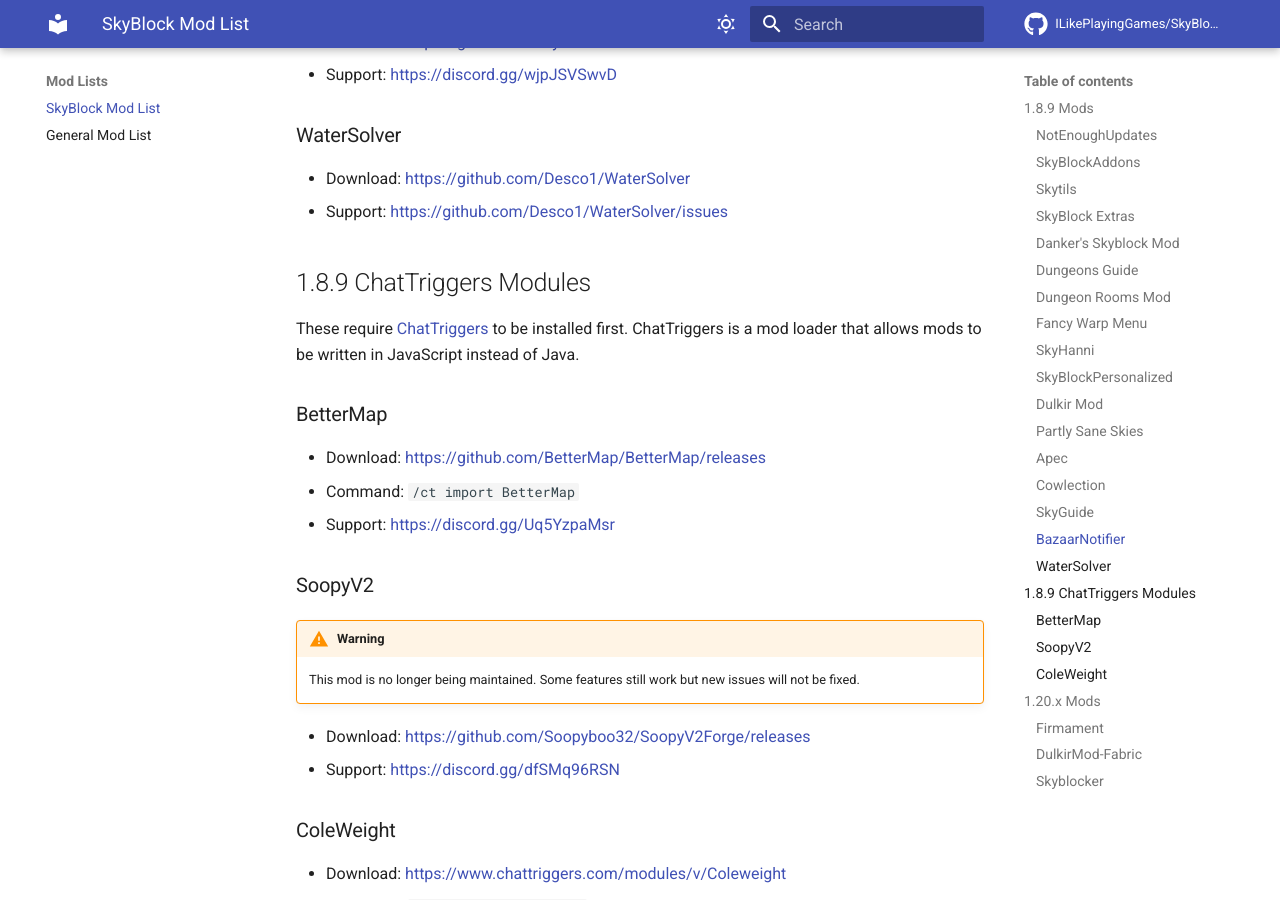
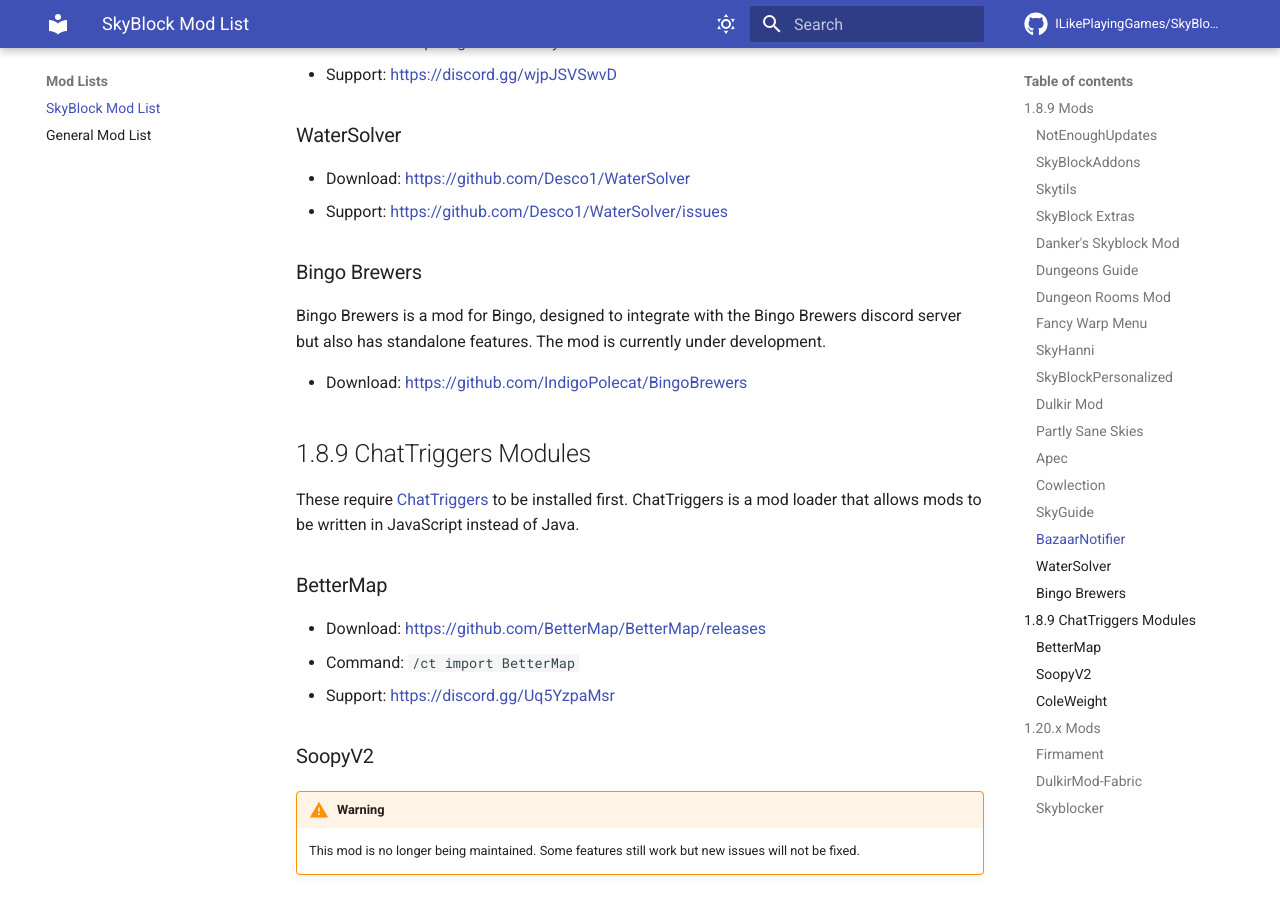
Before and after one commit to ModMalwareInvestigation/SkyBlockModWiki, an MkDocs documentation site: the page built from docs/mod-lists/skyblock-mod-list.md, in a window 1280 px wide and 900 px high, scrolled down 3100 px. Built offline with MkDocs 1.6.1 and Material for MkDocs 9.7.7, drawn with Linux system fonts in a browser that asks for light colours; comment, search, counter and statistics services are not loaded.

Commit message:
Add Bingo Brewers
Signed-off-by: IndigoPolecat <115671621+IndigoPolecat@users.noreply.github.com>

```diff
--- a/docs/mod-lists/skyblock-mod-list.md
+++ b/docs/mod-lists/skyblock-mod-list.md
@@ -90,6 +90,11 @@
     - Download: https://github.com/Desco1/WaterSolver
     - Support: https://github.com/Desco1/WaterSolver/issues
 
+    ### Bingo Brewers
+    Bingo Brewers is a mod for Bingo, designed to integrate with the Bingo Brewers discord server but also has standalone features. The mod is currently under development.
+
+    - Download: https://github.com/IndigoPolecat/BingoBrewers
+
     ## 1.8.9 ChatTriggers Modules
     These require [ChatTriggers](https://www.chattriggers.com) to be installed first.
     ChatTriggers is a mod loader that allows mods to be written in JavaScript instead of Java.
```
